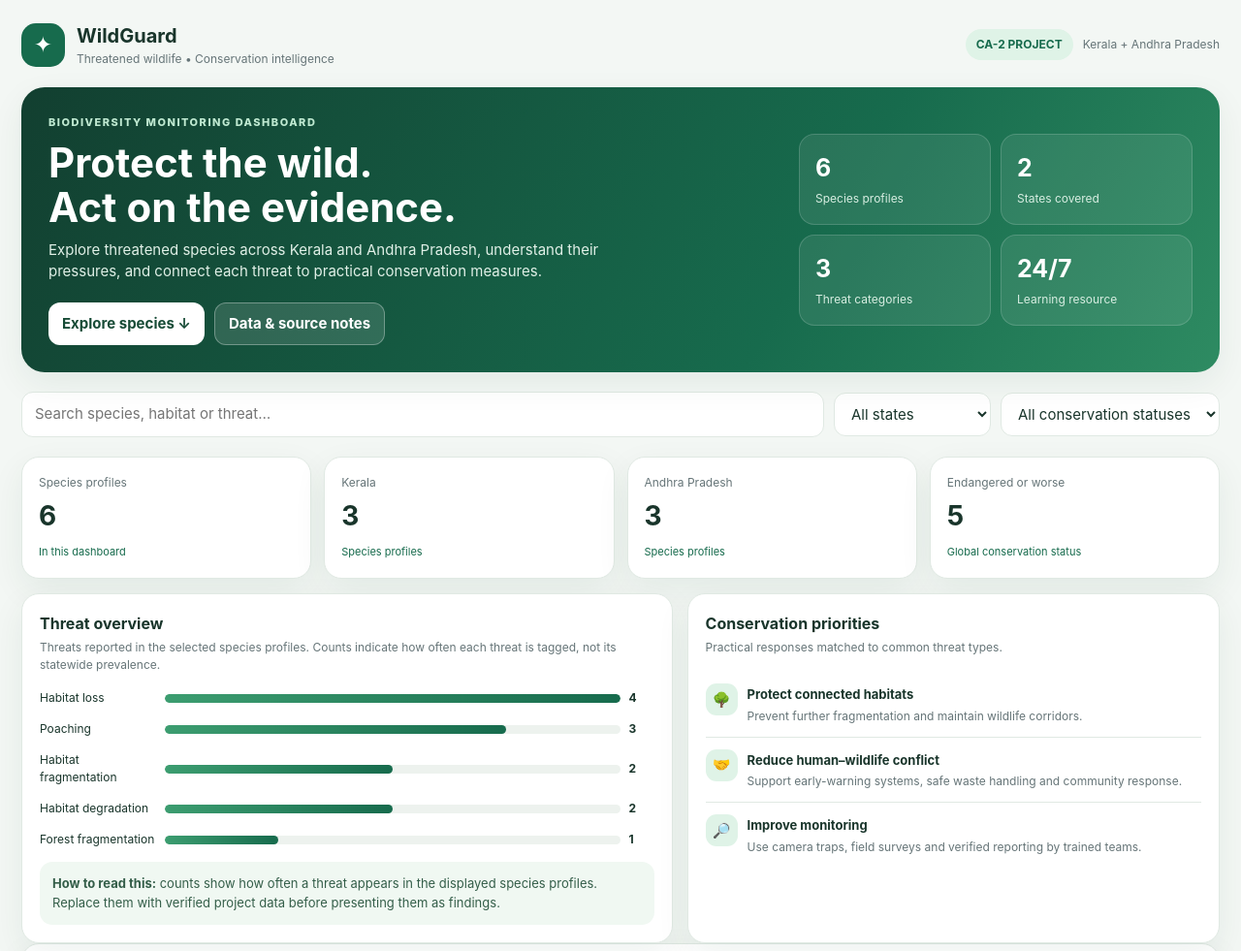
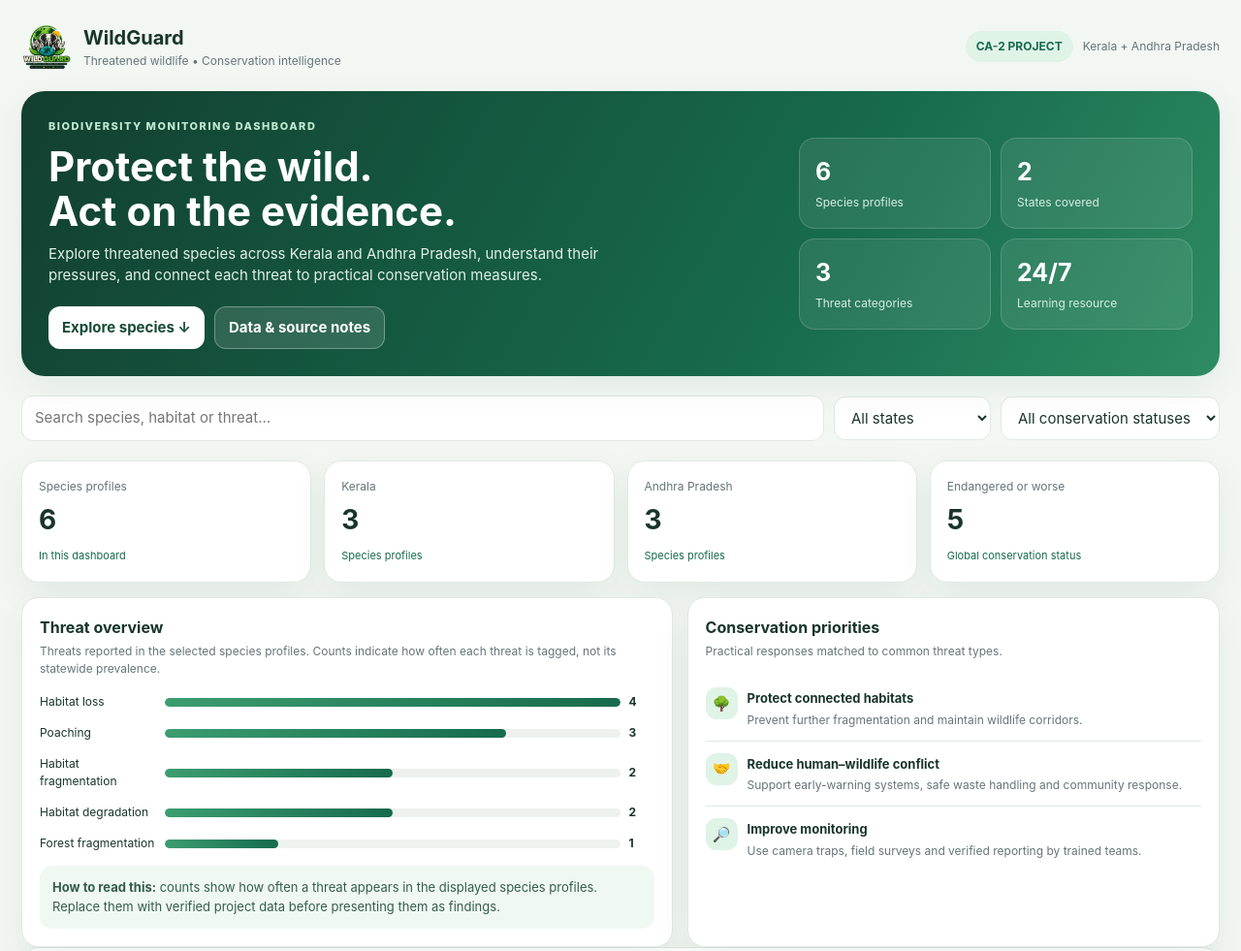
Before and after one commit to shvetang-anand/Wild-Guard-Dashboard, a website: page index.html in a window 1280 px wide. Shown: the top 981 px of the page at 97% size. Drawn offline with Linux system fonts and the light colour scheme.

Commit message:
Update index.html

```diff
--- a/index.html
+++ b/index.html
@@ -8,7 +8,23 @@
 :root{--bg:#f3f7f4;--panel:#fff;--ink:#19352b;--muted:#667578;--green:#176b4d;--mint:#dff3e7;--line:#e0e9e3;--amber:#fff0cf;--red:#ffe1dc;--shadow:0 12px 35px rgba(20,65,45,.07)}
 *{box-sizing:border-box}body{margin:0;background:var(--bg);color:var(--ink);font:15px/1.5 Inter,ui-sans-serif,system-ui,-apple-system,Segoe UI,Roboto,Arial}
 button,input,select,textarea{font:inherit}button{cursor:pointer}
-.app{max-width:1380px;margin:auto;padding:22px}.top{display:flex;align-items:center;justify-content:space-between;gap:16px;margin-bottom:20px}.brand{display:flex;gap:12px;align-items:center}.logo{width:45px;height:45px;border-radius:15px;background:var(--green);color:white;display:grid;place-items:center;font-size:23px}.brand h1{font-size:20px;margin:0}.brand p{margin:0;color:var(--muted);font-size:12px}.topright{display:flex;gap:10px;align-items:center}.pill{background:var(--mint);color:var(--green);padding:7px 11px;border-radius:999px;font-size:12px;font-weight:700}
+.app{max-width:1380px;margin:auto;padding:22px}.top{display:flex;align-items:center;justify-content:space-between;gap:16px;margin-bottom:20px}.brand{display:flex;gap:12px;align-items:center}.logo {
+    width: 52px;
+    height: 52px;
+    flex-shrink: 0;
+    display: grid;
+    place-items: center;
+    overflow: hidden;
+    background: transparent;
+    border-radius: 12px;
+}
+
+.logo img {
+    width: 100%;
+    height: 100%;
+    display: block;
+    object-fit: contain;
+}.brand h1{font-size:20px;margin:0}.brand p{margin:0;color:var(--muted);font-size:12px}.topright{display:flex;gap:10px;align-items:center}.pill{background:var(--mint);color:var(--green);padding:7px 11px;border-radius:999px;font-size:12px;font-weight:700}
 .hero{background:linear-gradient(120deg,#123f30,#176b4d 65%,#2e8b62);color:white;border-radius:24px;padding:28px;display:grid;grid-template-columns:1.3fr .7fr;gap:20px;box-shadow:var(--shadow);overflow:hidden;position:relative}.eyebrow{text-transform:uppercase;letter-spacing:1.5px;font-size:11px;color:#bfe9d1;font-weight:800}.hero h2{font-size:clamp(27px,4vw,42px);line-height:1.1;margin:10px 0}.hero p{max-width:620px;color:#e0f0e7;margin:0 0 20px}.hero-actions{display:flex;gap:10px;flex-wrap:wrap}.btn{border:0;border-radius:12px;padding:10px 14px;font-weight:750}.btn.primary{background:#fff;color:#174b36}.btn.ghost{background:#ffffff20;color:white;border:1px solid #ffffff50}.hero-side{align-self:center;display:grid;grid-template-columns:1fr 1fr;gap:10px}.hero-stat{background:#ffffff15;border:1px solid #ffffff28;border-radius:16px;padding:16px}.hero-stat b{display:block;font-size:25px}.hero-stat span{font-size:12px;color:#d8eee2}
 .filters{display:flex;align-items:center;gap:10px;flex-wrap:wrap;margin:20px 0}.filters input,.filters select{border:1px solid var(--line);background:#fff;border-radius:12px;padding:11px 13px;color:var(--ink)}.filters input{flex:1;min-width:190px}.sectionhead{display:flex;justify-content:space-between;align-items:end;gap:10px;margin:22px 0 12px}.sectionhead h3{margin:0;font-size:19px}.sectionhead p{margin:3px 0 0;color:var(--muted);font-size:13px}
 .kpis{display:grid;grid-template-columns:repeat(4,1fr);gap:13px}.kpi,.panel,.species-card{background:var(--panel);border:1px solid var(--line);border-radius:18px;box-shadow:var(--shadow)}.kpi{padding:17px}.kpi .label{color:var(--muted);font-size:12px}.kpi strong{font-size:28px;display:block;margin:4px 0}.kpi small{color:var(--green);font-size:11px}
@@ -303,7 +319,15 @@ footer{padding:24px 3px 8px;text-align:center;color:var(--muted);font-size:11px}
 <body>
 <div class="app">
   <header class="top">
-    <div class="brand"><div class="logo">✦</div><div><h1>WildGuard</h1><p>Threatened wildlife • Conservation intelligence</p></div></div>
+    <div class="brand">
+  <div class="logo">
+    <img src="./wild-guard-logo.png" alt="Wild Guard logo">
+  </div>
+  <div>
+    <h1>WildGuard</h1>
+    <p>Threatened wildlife • Conservation intelligence</p>
+  </div>
+</div>
     <div class="topright"><span class="pill">CA-2 PROJECT</span><span style="font-size:12px;color:var(--muted)">Kerala + Andhra Pradesh</span></div>
   </header>
 
```
